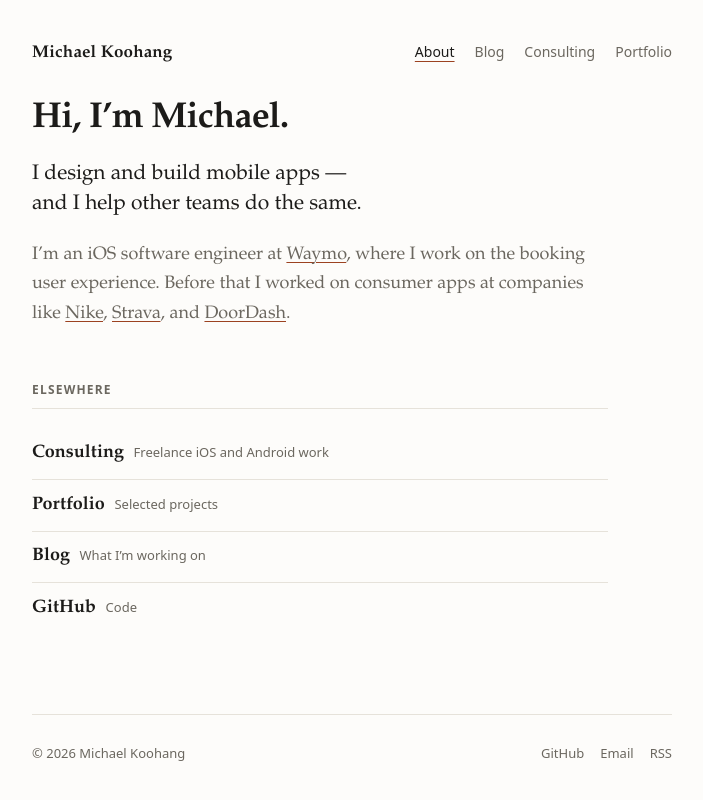
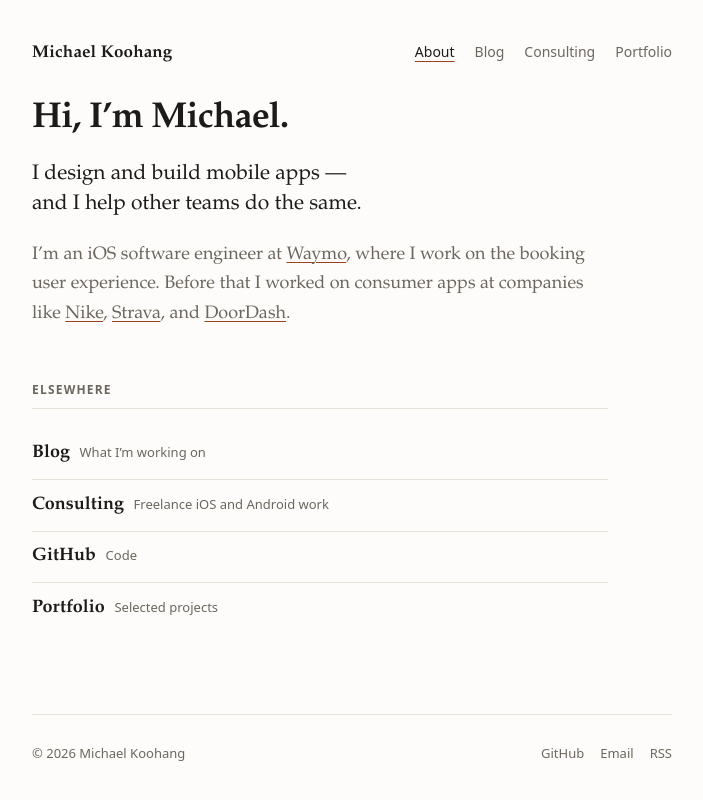
Before and after one commit to sebasque/sebasque.github.io, a Jekyll site: the page built from index.md, in a window 1280 px wide. Shown: the top 800 px of the page, without its empty margins (288-991 px from the left). Built offline with Jekyll 4.4.1, drawn with Linux system fonts in a browser that asks for light colours.

Commit message:
Sort the Elsewhere list alphabetically
Matches the nav ordering.

Co-Authored-By: Claude Opus 5 <noreply@anthropic.com>

```diff
--- a/index.md
+++ b/index.md
@@ -13,8 +13,8 @@ I'm an iOS software engineer at [Waymo](https://waymo.com), where I work on the
 
 ## Elsewhere
 
+- [Blog]({{ '/blog/' | relative_url }}) <span class="note">What I'm working on</span>
 - [Consulting]({{ '/consulting/' | relative_url }}) <span class="note">Freelance iOS and Android work</span>
+- [GitHub](https://github.com/{{ site.social.github }}) <span class="note">Code</span>
 - [Portfolio]({{ '/portfolio/' | relative_url }}) <span class="note">Selected projects</span>
-- [Blog]({{ '/blog/' | relative_url }}) <span class="note">What I'm working on</span>
-- [GitHub](https://github.com/{{ site.social.github }}) <span class="note">Code</span>
 {: .link-list}
```
